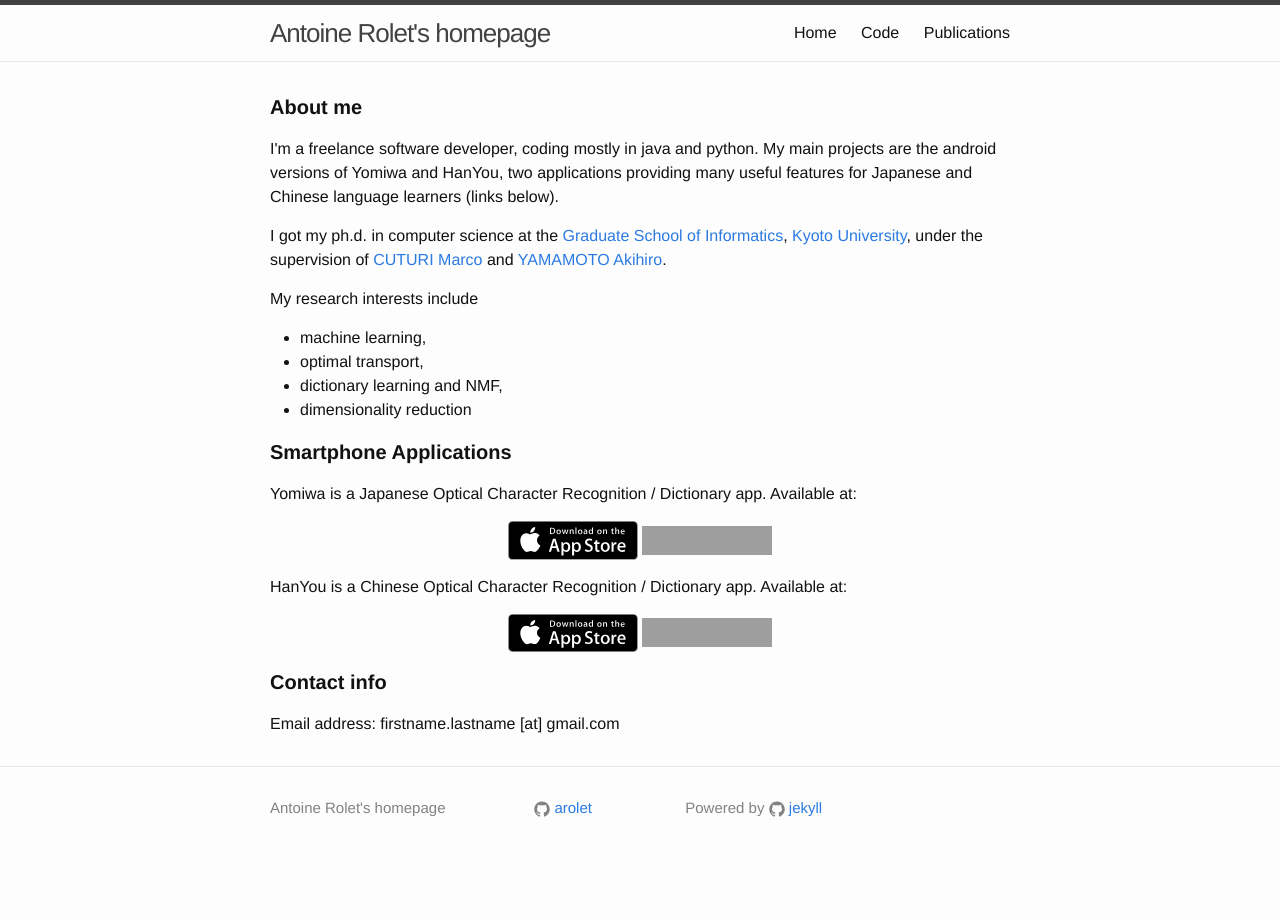
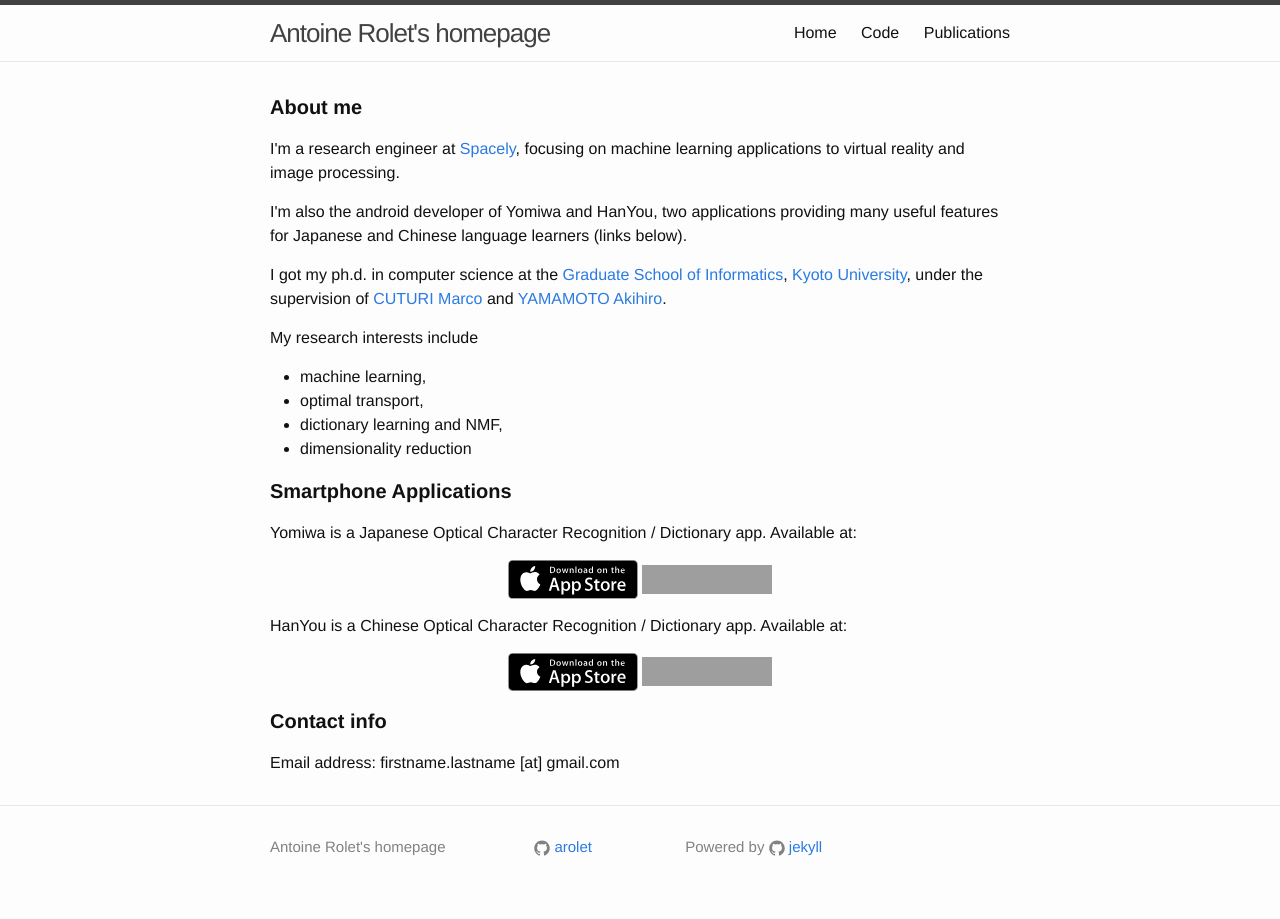
Before and after one commit to arolet/arolet.github.io, a Jekyll site: the page built from index.html, in a window 1280 px wide. Built offline with Jekyll 4.4.1, drawn with Linux system fonts in a browser that asks for light colours; grey boxes are pictures that could not be loaded.

Commit message:
Added thesis and job info

```diff
--- a/index.html
+++ b/index.html
@@ -7,8 +7,12 @@ layout: default
 
     <h1 class="page-heading">About me</h1>
     <p>
-    I'm a freelance software developer, coding mostly in java and python. My
-    main projects are the android versions of Yomiwa and HanYou,
+    I'm a research engineer at <a href="https://spacely.co.jp/" target="_blank">Spacely</a>,
+    focusing on machine learning applications to virtual reality and image
+    processing.
+    </p>
+    <p>
+    I'm also the android developer of Yomiwa and HanYou,
     two applications providing many useful features for Japanese and Chinese
     language learners (links below).
     </p>
```
Also changed, not shown: publications.md (+1 -1 lines), Gemfile.lock, 1 other file.
